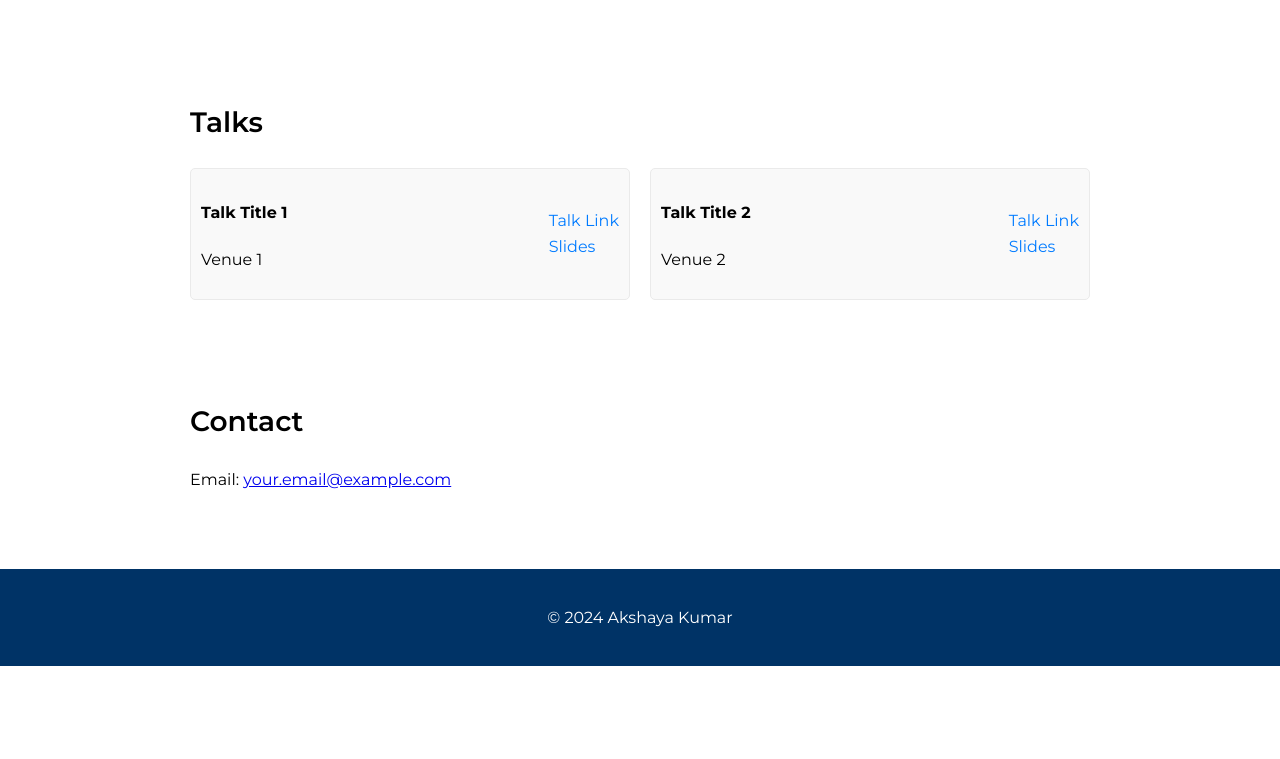
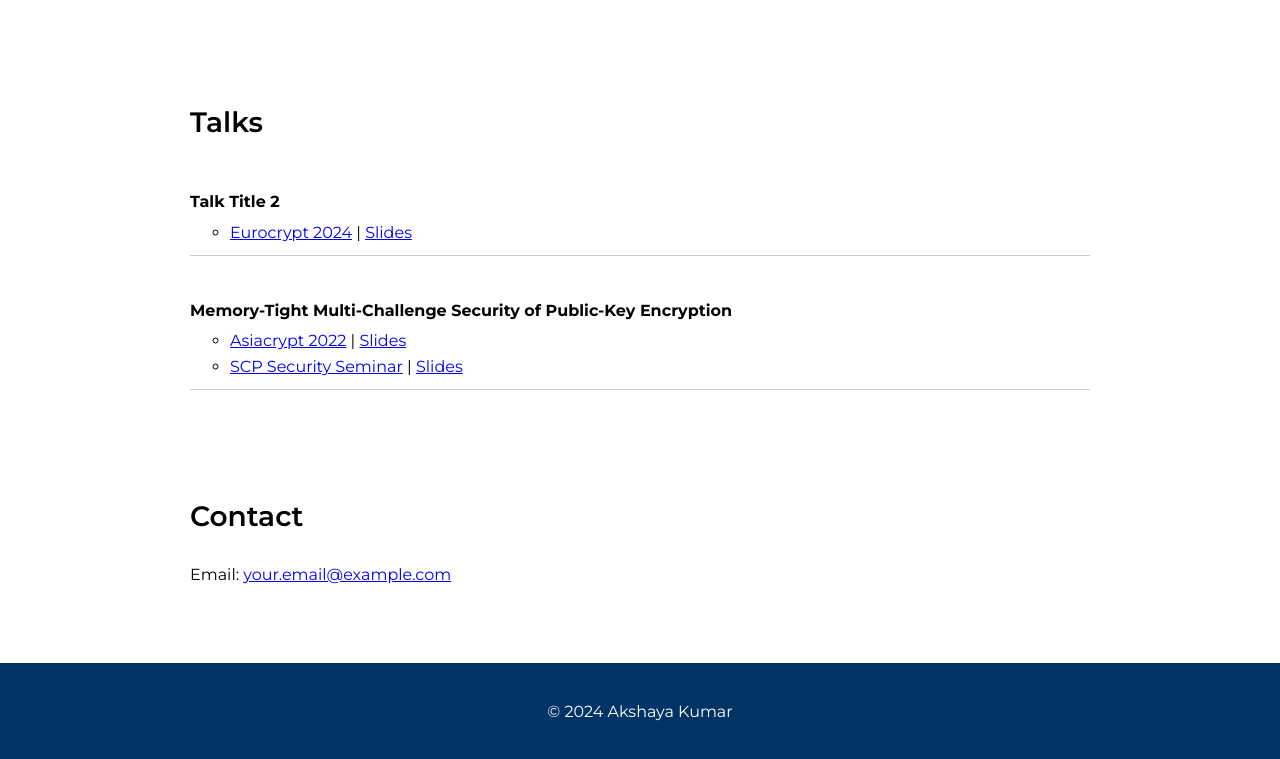
Before and after one commit to akumar805/akumar805.github.io, a plain HTML site: page index.html in a window 1280 px wide. Shown: the part 1051-1810 px from the top of the page. Before the commit the page ends 1717 px from the top, so only its background shows below. Drawn offline with Linux system fonts and the light colour scheme.

Commit message:
sigh that didn't work

```diff
--- a/css/style.css
+++ b/css/style.css
@@ -224,43 +224,6 @@ main {
     visibility: visible; /* Show the tooltip */
     opacity: 1; /* Make it fully visible */
 }
-.talks-list {
-    list-style: none;
-    padding: 0;
-    display: grid;
-    grid-template-columns: repeat(auto-fill, minmax(300px, 1fr));
-    gap: 20px;
-}
-
-.talk-item {
-    background: #f9f9f9; /* Background color */
-    border: 1px solid #eaeaea; /* Border */
-    padding: 10px; /* Padding */
-    border-radius: 5px; /* Rounded corners */
-}
-
-.talk-details {
-    display: flex;
-    justify-content: space-between; /* Space between text and links */
-    align-items: center; /* Center align items */
-}
-
-.talk-text {
-    flex: 1; /* Allow text to take available space */
-}
-
-.talk-links p {
-    margin: 0; /* Remove margin for link paragraphs */
-}
-
-.talk-links a {
-    color: #007bff; /* Link color */
-    text-decoration: none; /* Remove underline */
-}
-
-.talk-links a:hover {
-    text-decoration: underline; /* Underline on hover */
-}
 
 footer {
     text-align: center;
--- a/index.html
+++ b/index.html
@@ -99,35 +99,50 @@
       <!-- Talks Section -->
       <section id="talks">
         <h2>Talks</h2>
-        <ul class="talks-list">
+        <ul class="publications-list">
           <!-- Talk 1 -->
-          <li class="talk-item">
-            <div class="talk-details">
-              <div class="talk-text">
-                <h4>Talk Title 1</h4>
-                <p>Venue 1</p>
-              </div>
-              <div class="talk-links">
-                <p><a href="link-to-talk-1" target="_blank">Talk Link</a></p>
-                <p><a href="link-to-slides-1" target="_blank">Slides</a></p>
+          <li class="publication-item">
+            <div class="publication-details">
+              <div class="publication-text">
+                <h4>Talk Title 2</h4>
+                <p>
+                  <ul>
+                    <li>
+                      <a href="https://venue3-link.com" target="_blank">Eurocrypt 2024</a>
+                      <span> | </span>
+                      <a href="https://slides3-link.com" target="_blank">Slides</a>
+                    </li>
+                  </ul>
+                </p>
               </div>
             </div>
           </li>
+
           <!-- Talk 2 -->
-          <li class="talk-item">
-            <div class="talk-details">
-              <div class="talk-text">
-                <h4>Talk Title 2</h4>
-                <p>Venue 2</p>
-              </div>
-              <div class="talk-links">
-                <p><a href="link-to-talk-2" target="_blank">Talk Link</a></p>
-                <p><a href="link-to-slides-2" target="_blank">Slides</a></p>
+          <li class="publication-item">
+            <div class="publication-details">
+              <div class="publication-text">
+                <h4>Memory-Tight Multi-Challenge Security of Public-Key Encryption</h4>
+                <p>
+                  <ul>
+                    <li>
+                      <a href="https://venue1-link.com" target="_blank">Asiacrypt 2022</a>
+                      <span> | </span>
+                      <a href="https://slides1-link.com" target="_blank">Slides</a>
+                    </li>
+                    <li>
+                      <a href="https://venue2-link.com" target="_blank">SCP Security Seminar</a>
+                      <span> | </span>
+                      <a href="https://slides2-link.com" target="_blank">Slides</a>
+                    </li>
+                  </ul>
+                </p>
               </div>
             </div>
           </li>
         </ul>
       </section>
+
 
       <!-- Contact Section -->
       <section id="contact">
```
